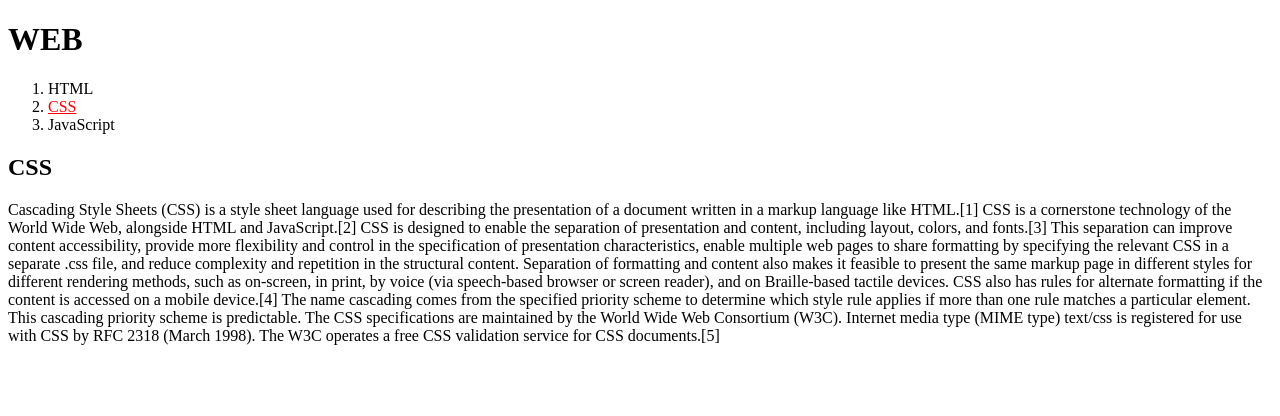
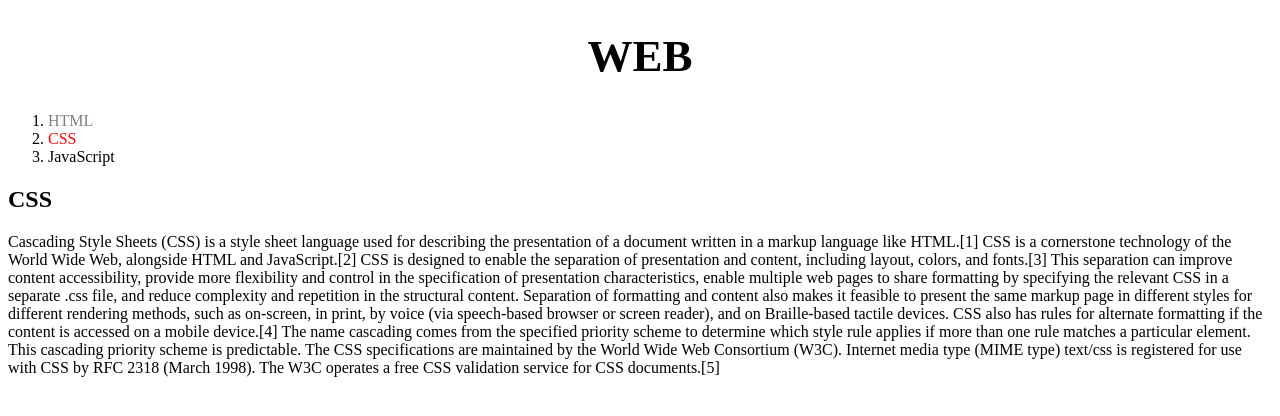
Before and after one commit to totquf52/web1, a plain HTML site: page 2.html in a window 1280 px wide. Drawn offline with Linux system fonts and the light colour scheme.

Commit message:
webn
web1

```diff
--- a/2.html
+++ b/2.html
@@ -18,13 +18,24 @@
         color:black;
         text-decoration: none;
       }
+      #active{
+        color:red;
+      }
+      .saw{
+        color:gray;
+      }
+
+      h1 {
+        font-size: 45px;
+        text-align: center;
+      }
     </style>
   </head>
   <body>
     <h1><a href="index.html">WEB</a></h1>
     <ol>
-      <li><a href="1.html">HTML</a></li>
-      <li><a href="2.html" style="color:red;text-decoration:underline;">CSS</a></li>
+      <li><a href="1.html" class="saw">HTML</a></li>
+      <li><a href="2.html" class="saw" id="active">CSS</a></li>
       <li><a href="3.html">JavaScript</a></li>
     </ol>
     <!--
```
